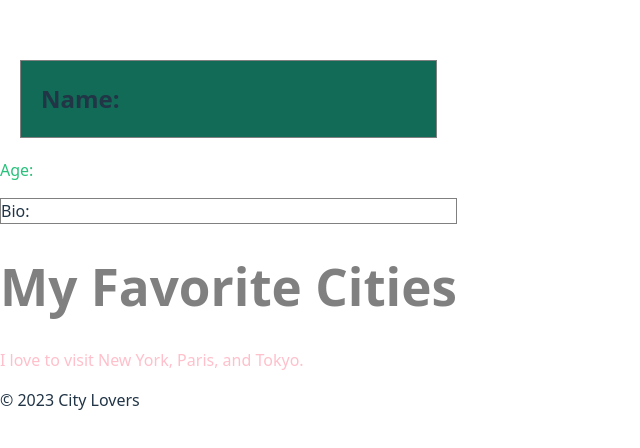
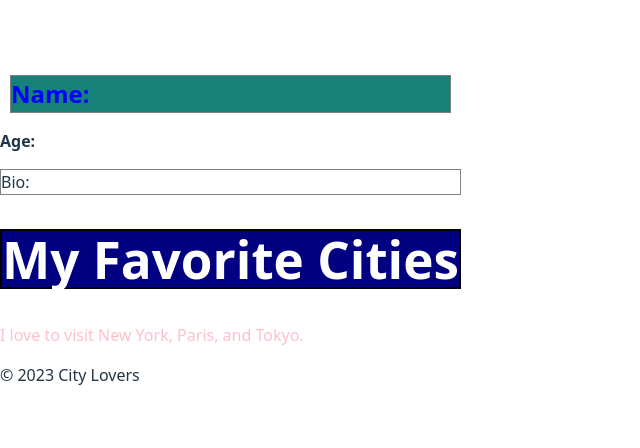
Before and after one commit to SACKEY-AB09/alx-fe-reactjs, a React (Vite) app in the folder alx-react-app-new/: page / in a window 1280 px wide. Shown: the part 166-614 px from the top of the page, without its empty margins (0-640 px from the left). Built offline with nearby package versions, Linux system fonts and the light colour scheme.

Commit message:
added what alx says

```diff
--- a/alx-react-app-new/src/components/Header.jsx
+++ b/alx-react-app-new/src/components/Header.jsx
@@ -2,6 +2,6 @@ export default function Header () {
 
 return(
 <header>
-  <h1 style={{color:'GrayText', textAlign:'justify'}}>My Favorite Cities</h1>
+  <h1 style={{backgroundColor:'navy', color:'white', textAlign:'center', border:'2px solid black'}}>My Favorite Cities</h1>
 </header>)
 }
--- a/alx-react-app-new/src/components/UserProfile.jsx
+++ b/alx-react-app-new/src/components/UserProfile.jsx
@@ -1,8 +1,8 @@
 const UserProfile = (props) => {
     return(
         <div>
-            <h2 style={{ border:'1px solid grey',  backgroundColor:'rgb(17, 107, 86)', padding:'20px', margin:'20px'}}>Name: {props.name}</h2>
-            <p style={{color:'rgb(42, 192, 124)'}}>Age: {props.age}</p>
+            <h2 style={{ color:'blue', border:'1px solid gray', margin:'10px',backgroundColor:"rgb(22, 129, 120)"}}>Name: {props.name}</h2>
+            <p style={{fontWeight:'bold'}}>Age: {props.age}</p>
             <p style ={{border:'1px solid grey'}}>Bio: {props.bio}</p>
         </div>
     );
```
